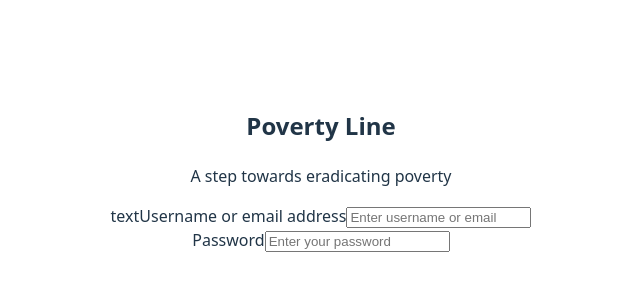
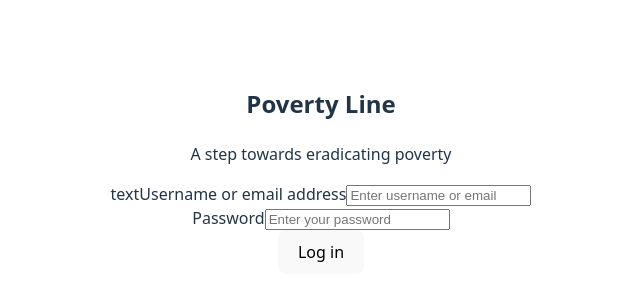
Before and after one commit to KenRobertOchieng/The-Poverty-Line-Project, a React (Vite) app: page / in a window 1280 px wide. Shown: the part 230-530 px from the top of the page, without its empty margins (319-959 px from the left). Built offline with nearby package versions, Linux system fonts and the light colour scheme.

Commit message:
Login button

```diff
--- a/frontend/src/components/LoginForm.jsx
+++ b/frontend/src/components/LoginForm.jsx
@@ -19,6 +19,7 @@ function LoginForm() {
                 <label htmlFor="password" className='form-label'>Password</label>
                 <input type="password" name="password" id="password"  placeholder='Enter your password ' className='form-input'/>
             </div>
+            <button type='submit' className='submit-button'>Log in</button>
         </form>
     </div>
   )
```
